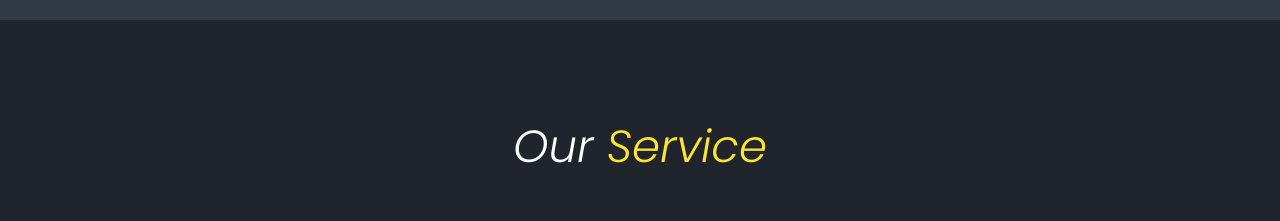
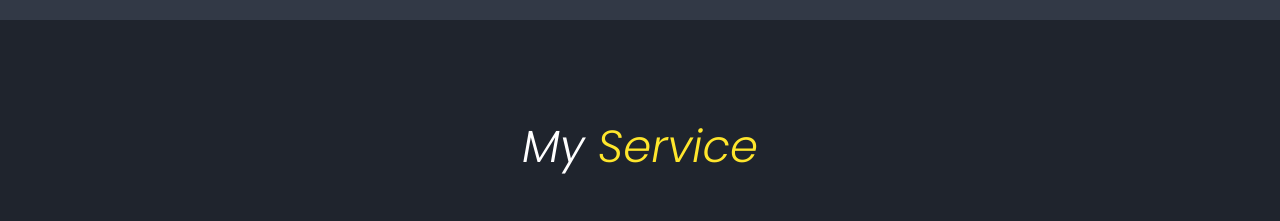
Before and after one commit to ajaypatil1234/Portfolio, a plain HTML site: page index.html in a window 1280 px wide. Shown: the part 1580-1801 px from the top of the page. Drawn offline with nearby package versions, Linux system fonts and the light colour scheme.

Commit message:
changesss

```diff
--- a/index.html
+++ b/index.html
@@ -79,7 +79,7 @@
     <!-- service section design  -->
 
     <section class="services" id="services">
-        <h2 class="heading">Our <span>Service</span></h2>
+        <h2 class="heading">My <span>Service</span></h2>
 
         <div class="service-container">
             <div class="service-box">
```
